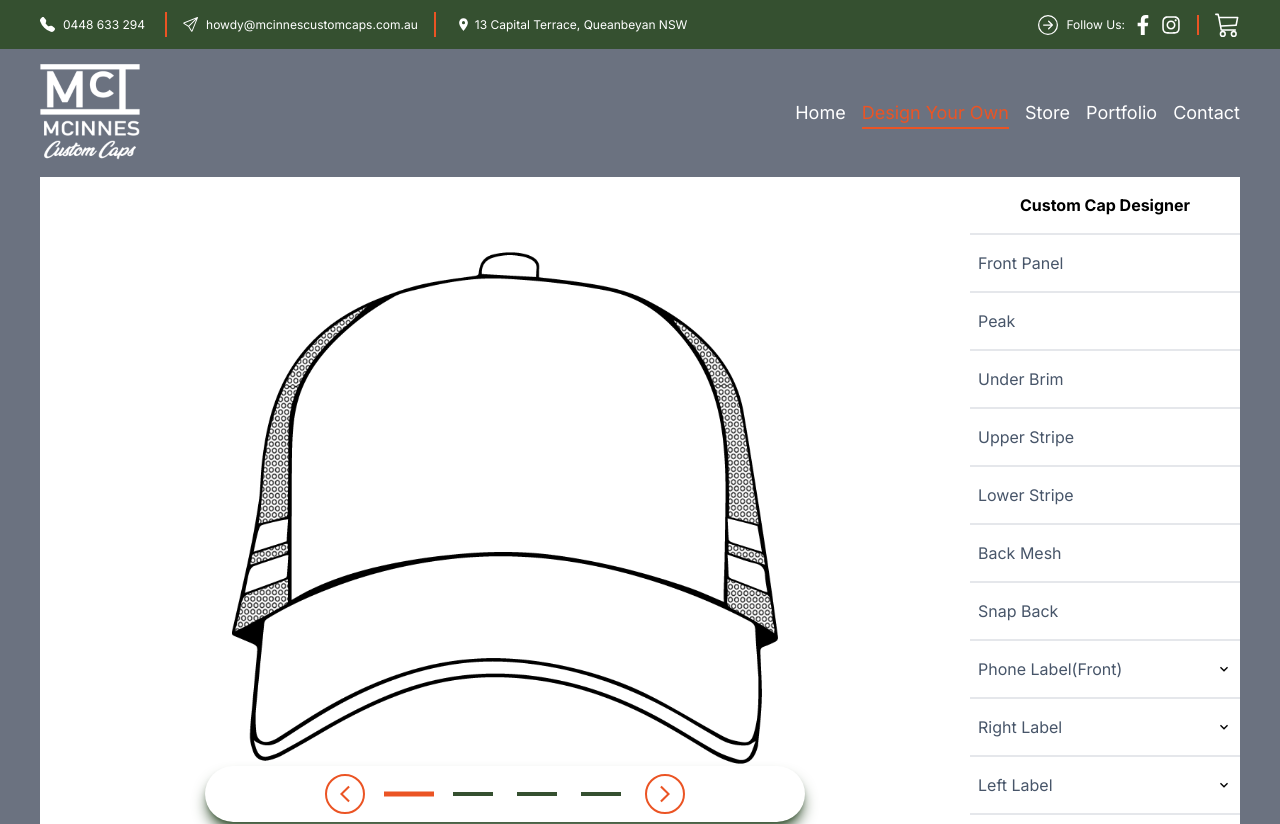
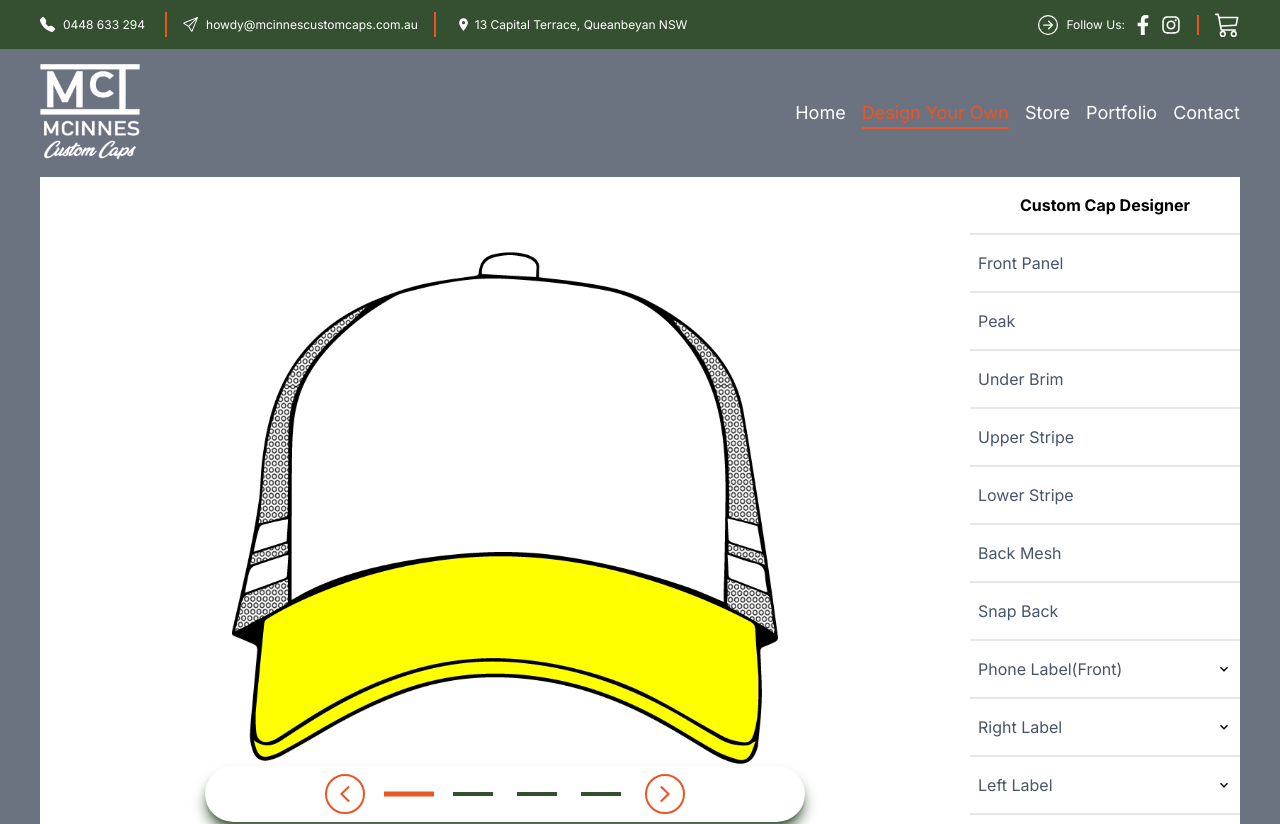
Before and after one commit to shalom99/mcinnescustomcaps, a Next.js app: page /designer in a window 1280 px wide. Shown: the top 824 px of the page. Built offline with nearby package versions, Linux system fonts and the light colour scheme.

Commit message:
mask test 2

```diff
--- a/package.json
+++ b/package.json
@@ -17,11 +17,14 @@
     "autoprefixer": "10.4.14",
     "clsx": "^2.0.0",
     "dom-to-image": "^2.6.0",
+    "dom-to-image-more": "^3.2.0",
     "eslint": "8.46.0",
     "eslint-config-next": "^13.5.2",
+    "file-saver": "^2.0.5",
     "framer-motion": "^10.16.4",
     "html-to-image": "^1.11.11",
     "html2canvas": "^1.4.1",
+    "jspdf": "^2.5.1",
     "next": "^13.5.2",
     "nodemailer": "^6.9.5",
     "postcss": "8.4.27",
@@ -34,6 +37,7 @@
     "react-icons": "^4.10.1",
     "react-resizable": "^3.0.5",
     "react-spinners": "^0.13.8",
+    "react-to-pdf": "^1.0.1",
     "tailwind-merge": "^1.14.0",
     "tailwindcss": "3.3.3",
     "typescript": "5.1.6",
@@ -43,6 +47,7 @@
   "devDependencies": {
     "@svgr/webpack": "^8.1.0",
     "@types/dom-to-image": "^2.6.5",
+    "@types/file-saver": "^2.0.6",
     "@types/react-color": "^3.0.6",
     "@types/react-resizable": "^3.0.4"
   }
--- a/src/app/designer/components/AddToCartButton.tsx
+++ b/src/app/designer/components/AddToCartButton.tsx
@@ -10,7 +10,7 @@ import {
 import { useRouter } from "next/navigation";
 import { FC } from "react";
 import { ClipLoader } from "react-spinners";
-
+import FileSaver, { saveAs } from 'file-saver';
 
 import * as htmlToImage from "html-to-image";
 type AddToCartButtonProps = {
@@ -32,11 +32,16 @@ const AddToCartButton: FC<AddToCartButtonProps> = ({
     brandings,
   };
 
+
+
   const addToCartHandler = () => {
     setIsLoading(true);
     generateBase64();
 
+
   };
+
+
 
   return (
     <>
@@ -107,10 +112,10 @@ const AddToCartButton: FC<AddToCartButtonProps> = ({
       .then(function (dataUrl) {
         views["front"] = dataUrl;
 
-        //  const link = document.createElement("a");
-        // link.download = "my-image-name.png";
-        // link.href = dataUrl;
-        // link.click();
+         const link = document.createElement("a");
+        link.download = "my-image-name.png";
+        link.href = dataUrl;
+        link.click();
 
         addToCart({
           name: "Custom Hat Design",
--- a/src/app/designer/components/FrontView.tsx
+++ b/src/app/designer/components/FrontView.tsx
@@ -72,26 +72,24 @@ const FrontView: FC<FrontViewProps> = ({}) => {
           id="frontCap7"
           className="absolute inset-0"
           style={{
-            backgroundColor: capItems[1].hexcode,
+            // backgroundColor: 'capItems[1].hexcode',
+            // backgroundColor: 'red',
           }}
         ></div>
 
-        {/* <div
+        <div
         id="frontCapBase"
           className="absolute top-0 left-0 w-full h-full"
           style={{
-            background: 'black',
-            maskSize: 'cover',
-            maskMode: 'alpha',
 
           }}
-        ></div> */}
+        ></div>
 
-        <img
+        {/* <img
           src="/cap/1.png"
           className="absolute inset-0"
           alt="Front Cap Base"
-        />
+        /> */}
       </div>
     </div>
   );
--- a/src/app/globals.css
+++ b/src/app/globals.css
@@ -2,15 +2,17 @@
 @tailwind components;
 @tailwind utilities;
 
-#frontCapBase {
-  -webkit-mask-image:  url(../../public/cap/1.png);
-  mask-image: url(../../public/cap/1.png);
-
-  mask-size: cover;
-  mask-mode: alpha;
-  mask-composite: add;
 
 
+#frontCapBase {
+
+  -webkit-mask-image: url(../../public/cap/1.png);
+  mask-image: url(../../public/cap/1.png);
+  mix-blend-mode: multiply;
+  -webkit-mask-composite: source-out;
+  mask-composite: exclude;
+  mask-size: cover;
+  background: black;
 }
 
 #frontCap2 {
@@ -18,7 +20,6 @@
   mask-size: cover;
   mask-mode: alpha;
   mask-composite: add;
-
 }
 
 #frontCap4 {
@@ -26,7 +27,6 @@
   mask-size: cover;
   mask-mode: alpha;
   mask-composite: add;
-
 }
 
 #frontCap5 {
@@ -34,7 +34,6 @@
   mask-size: cover;
   mask-mode: alpha;
   mask-composite: add;
-
 }
 
 #frontCap6 {
@@ -45,14 +44,12 @@
 }
 
 #frontCap7 {
+  -webkit-mask-image: url(../../public/cap/7.png);
   mask-image: url(../../public/cap/7.png);
   mask-size: cover;
   mask-mode: alpha;
-  mask-composite: add;
-
-
+  background-color: yellow;
 }
-
 
 #backCapBase {
   mask-image: url(../../public/cap/11.png);
@@ -144,12 +141,10 @@
   mask-size: cover;
 }
 
-
 #fLabel1 {
   mask-image: url(../../public/cap/9.png);
   mask-size: cover;
 }
-
 
 #fLabel2 {
   mask-image: url(../../public/cap/8.png);
@@ -161,18 +156,15 @@
   mask-size: cover;
 }
 
-
 #rightFLabel2 {
   mask-image: url(../../public/cap/frontlabel.png);
   mask-size: cover;
 }
 
-
 #leftLabel1 {
   mask-image: url(../../public/cap/llabelfill.png);
   mask-size: cover;
 }
-
 
 #leftLabel2 {
   mask-image: url(../../public/cap/llabel.png);
@@ -184,9 +176,7 @@
   mask-size: cover;
 }
 
-
 #rightLabel2 {
-
   mask-image: url(../../public/cap/rlabel.png);
   mask-size: cover;
 }
--- a/src/app/test/page.tsx
+++ b/src/app/test/page.tsx
@@ -1,45 +1,45 @@
-import { FC } from "react";
+'use client'
+import { FC, useEffect } from "react";
 
 type pageProps = {};
 
 const Test: FC<pageProps> = ({}) => {
+
+  useEffect(() => {
+    const canvas = document.createElement('canvas');
+    const context = canvas.getContext('2d');
+    const maskedImage = document.getElementById('masked-image') as HTMLImageElement;
+
+    if (!context || !maskedImage) return;
+
+    canvas.width = maskedImage.width;
+    canvas.height = maskedImage.height;
+
+    context.drawImage(maskedImage, 0, 0);
+
+    const imageData = context.getImageData(0, 0, canvas.width, canvas.height);
+    const data = imageData.data;
+
+    for (let i = 0; i < data.length; i += 4) {
+      if (data[i + 3] === 0) {
+        data[i] = data[i + 1] = data[i + 2] = data[i + 3] = 0;
+      } else {
+        data[i] = 255;
+        data[i + 1] = 87;
+        data[i + 2] = 51;
+      }
+    }
+
+    context.putImageData(imageData, 0, 0);
+    maskedImage.src = canvas.toDataURL('image/png');
+  }, []);
+
   return (
     <div className="h-screen bg-gray-600 flex justify-center pt-32">
       <div id="container" className="w-full lg:w-[1200px] text-white px-2">
         <div id="testContainer" className=" h-screen relative">
-            {/* <div id="mask" className="absolute inset-0 bg-red-700" style={{mixBlendMode: 'overlay'}}></div>
-          <img src="/cap/1.png" alt="" className="w-full auto" />  */}
-          {/* <svg
-            className="mask absolute inset-0 w-[100%] h-[100%]"
-            xmlns="http://www.w3.org/2000/svg"
-            width="100%"
-            height="100%"
-          >
-            <mask id="mask" maskContentUnits="objectBoundingBox">
-              <rect width="1" height="1" fill="#fff" />
-              <path d="M150 0 L75 200 L225 200 Z" fill="#000" />
-            </mask>
-            <rect width="100%" height="100%" fill="#000" mask="url(#mask)" />
-          </svg>  */}
+        <img id="masked-image" src="/cap/1.png" alt="Masked Image" />
 
-<svg xmlns="http://www.w3.org/2000/svg" width="800" height="600">
-  <defs>
-
-    <filter id="colorFilter" color-interpolation-filters="sRGB">
-      <feFlood result="color" flood-color="#ffffff" />
-      <feComposite in="SourceGraphic" in2="color" operator="in" />
-    </filter>
-
-
-    <mask id="mask" maskContentUnits="objectBoundingBox">
-      <rect width="1" height="1" fill="yellow" />
-      <image xlinkHref="/cap/1.png" width="800" height="600" />
-    </mask>
-  </defs>
-
-
-  <image xlinkHref="/cap/1.png" x="0" y="0" width="800" height="600" filter="url(#colorFilter)" mask="url(#mask)" />
-</svg>
         </div>
       </div>
     </div>
```
Also changed, not shown: 1 other file (tests, documents, lock files or other folders). Lines whose indentation alone changed are shown as unchanged.
